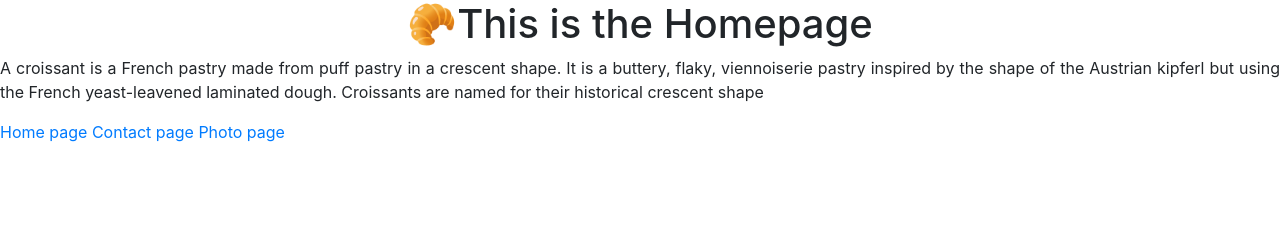
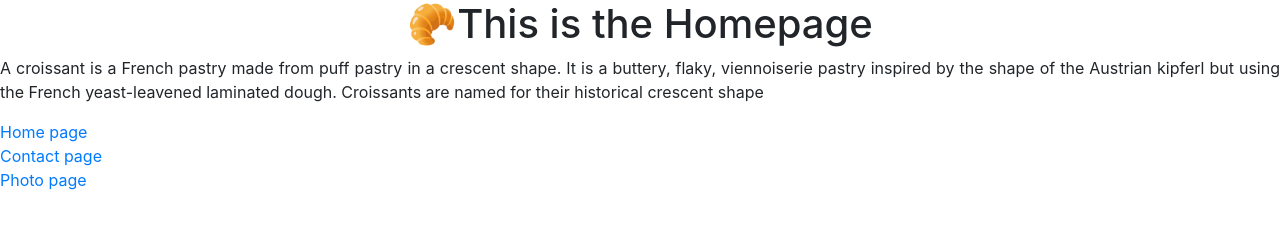
Before and after one commit to lwandetatsie/Croissant, a plain HTML site: page index.html in a window 1280 px wide. Drawn offline with nearby package versions, Linux system fonts and the light colour scheme.

Commit message:
removed classes

```diff
--- a/index.html
+++ b/index.html
@@ -19,9 +19,9 @@
 
 <footer>
     <span>
-    <a href="/index.html" title="go to home page" class="d-inline-block">Home page</a>
-    <a href="/contact.html" title="go to contact page" class="d-inline-block">Contact page</a>
-    <a href="/photo.html" title="go to photo page" class="d-inline-block">Photo page</a>
+    <a href="/index.html" title="go to home page" >Home page</a>
+    <a href="/contact.html" title="go to contact page" >Contact page</a>
+    <a href="/photo.html" title="go to photo page" >Photo page</a>
     </span>
 </footer>
 </body>
--- a/styles.css
+++ b/styles.css
@@ -1,6 +1,9 @@
 
 a{
-    color: aliceblue;
+    text-decoration: aliceblue;
+    text-align: center !important;
+   display: flex;
+   flex: inline;
 }
 h1{
     text-align: center;
@@ -13,8 +16,3 @@ img{
     border-radius: 4px;
     display: block;
 }
-.d-inline-block{
-
-    text-align: center !important;
-    text-decoration: aliceblue !important;
-}
```
